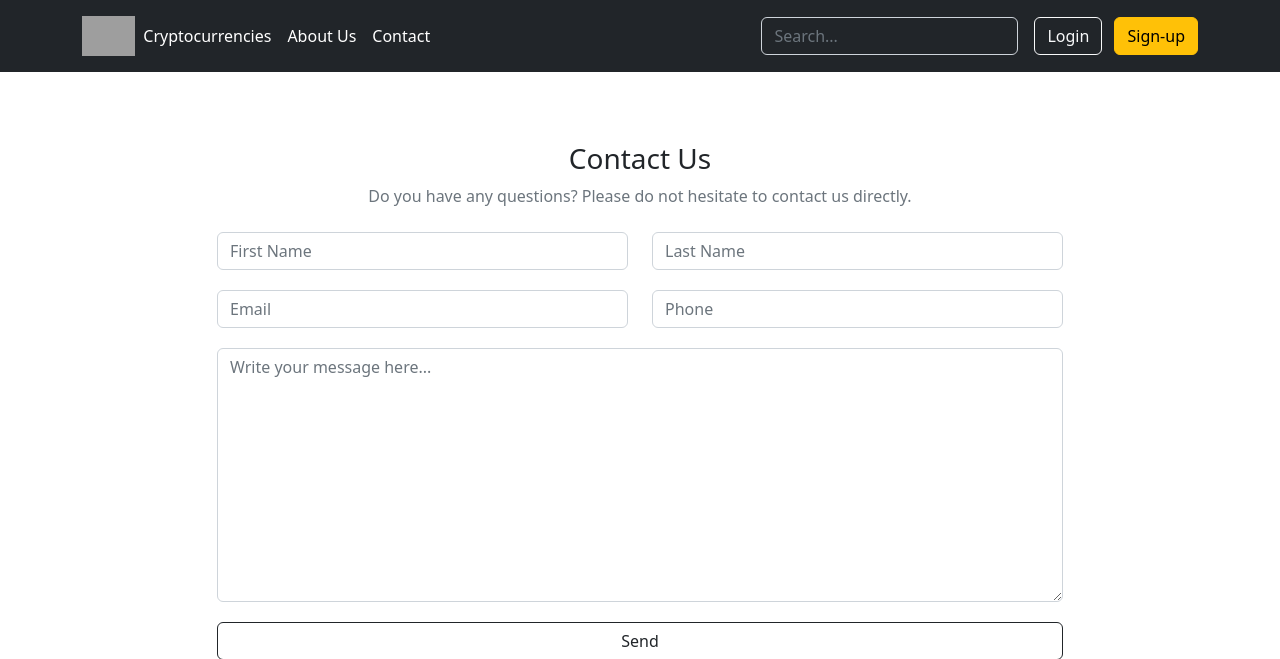
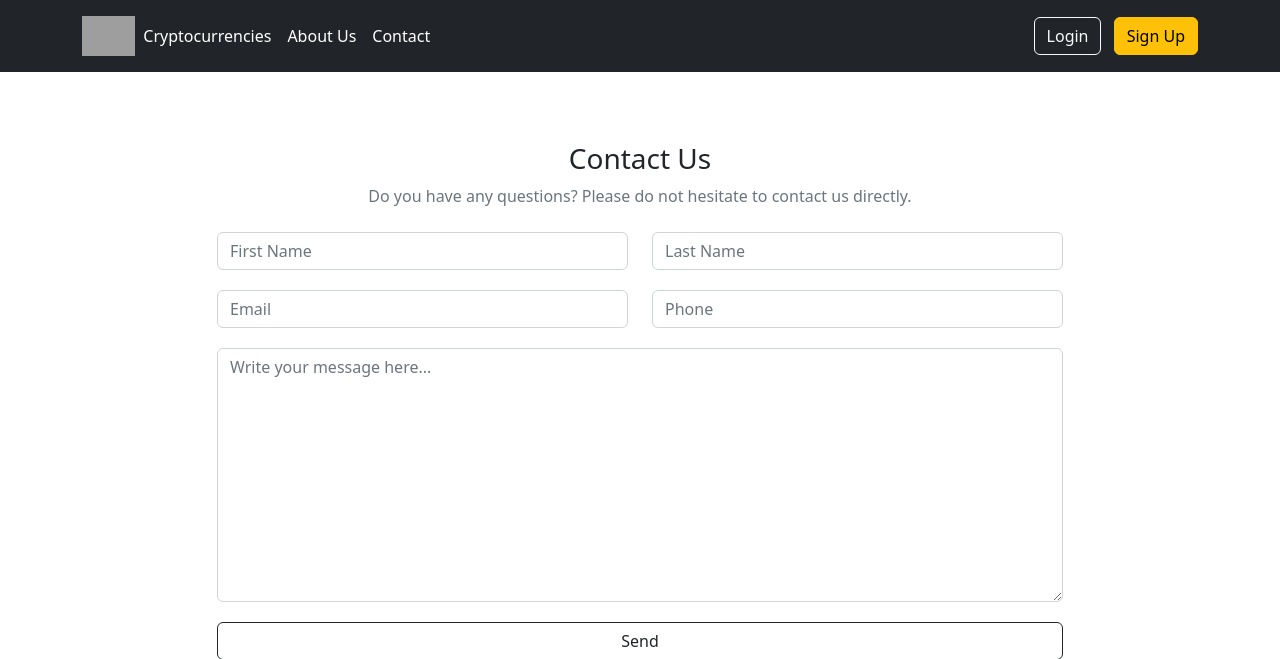
Before and after one commit to boracakirel/CryptoWallet, a Django app: page /contact/ in a window 1280 px wide. Shown: the top 659 px of the page. Run offline with Django 4.2, Linux system fonts and the light colour scheme; some libraries are stand-ins or nearby versions; grey boxes are pictures that could not be loaded.

Commit message:
updated login and sign up buttons

```diff
--- a/templates/partials/navbar.html
+++ b/templates/partials/navbar.html
@@ -13,14 +13,16 @@
                 <li><a href="{% url 'contact' %}" class="nav-link px-2 text-white">Contact</a></li>
             </ul>
 
-        <form class="col-12 col-lg-auto mb-3 mb-lg-0 me-lg-3" role="search">
-          <input type="search" class="form-control form-control-dark text-bg-dark" placeholder="Search..." aria-label="Search">
-        </form>
+            {% if user.is_authenticated %}
+                <a class="btn btn-outline-light me-2" href="{% url 'logout' %}" role="button">Logout</a>
+                <a class="btn btn-warning" href="{% url 'dashboard' %}" role="button">{{ user.username }}</a>
 
+            {% else %}
                 <div class="text-end">
-          <button type="button" class="btn btn-outline-light me-2">Login</button>
-          <button type="button" class="btn btn-warning">Sign-up</button>
+                    <a class="btn btn-outline-light me-2" href="{% url 'login' %}" role="button">Login</a>
+                    <a class="btn btn-warning" href="{% url 'register' %}" role="button">Sign Up</a>
                 </div>
+            {% endif %}
         </div>
     </div>
 </header>
```
Lines whose indentation alone changed are shown as unchanged.
